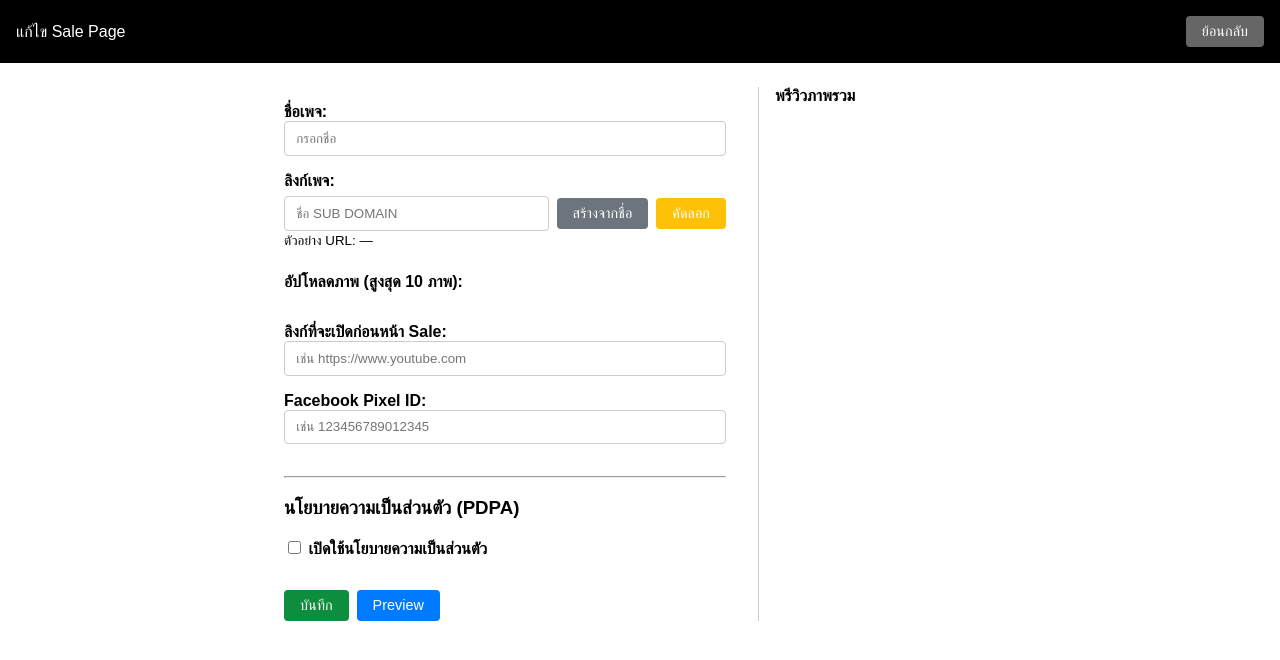
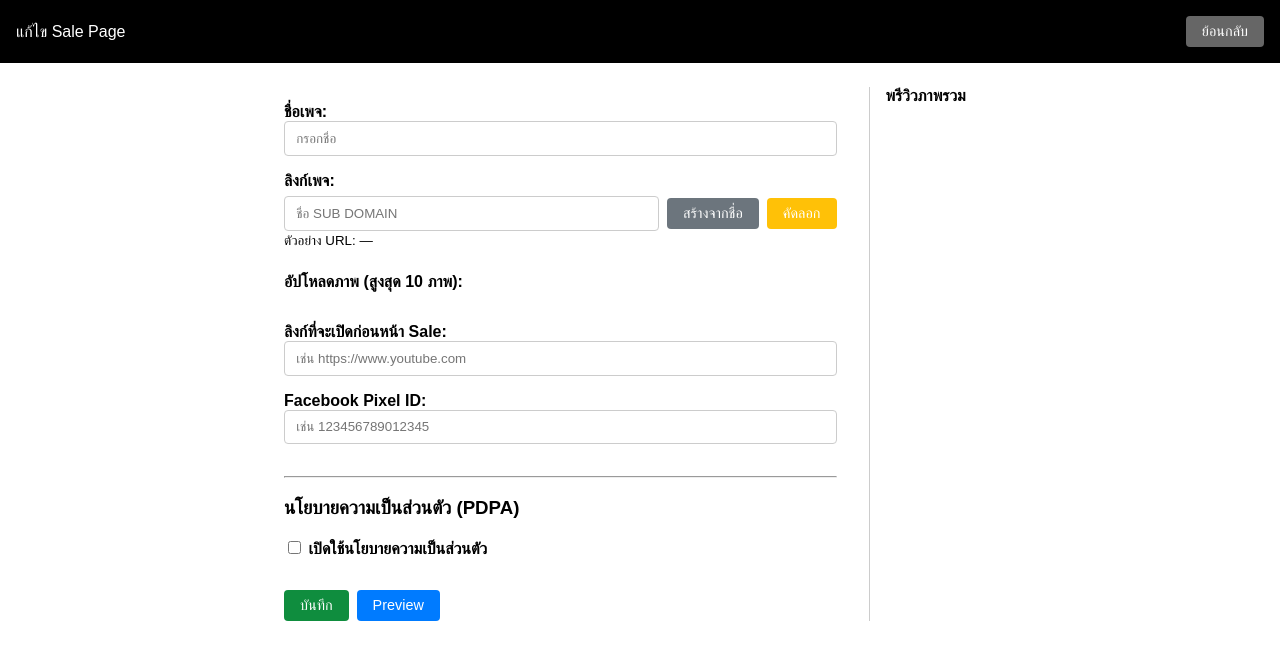
Before and after one commit to latoote-skootchy/web-sale, a website: page public/edit.html in a window 1280 px wide. Drawn offline with Linux system fonts and the light colour scheme; no server answers.

Commit message:
add fuction

```diff
--- a/public/edit.html
+++ b/public/edit.html
@@ -81,7 +81,7 @@
       background: #17a2b8;
     }
     form#edit-form {
-      flex: 2;
+      flex: 5;
       min-width: 0;
     }
     #preview-panel {
```
